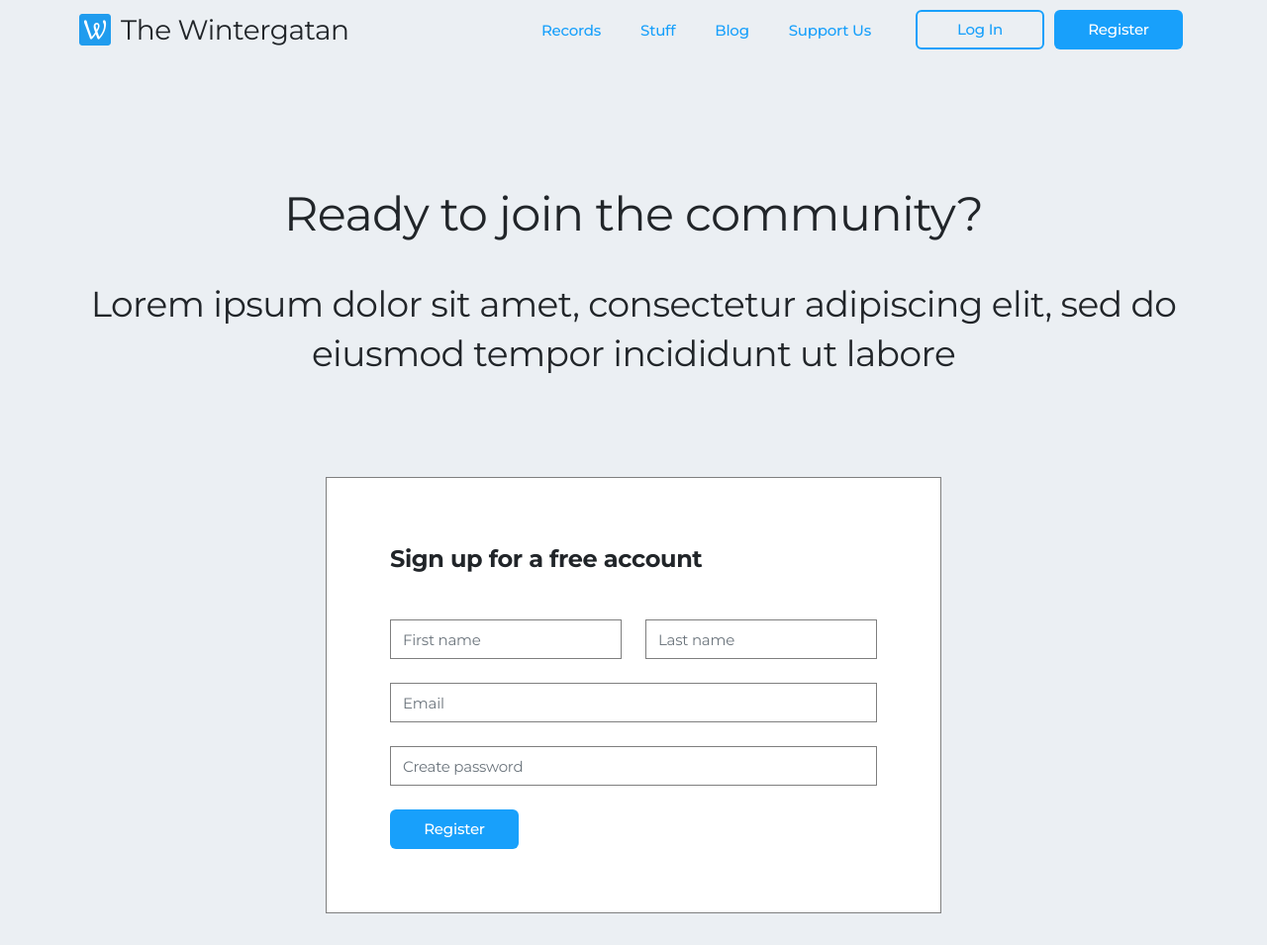
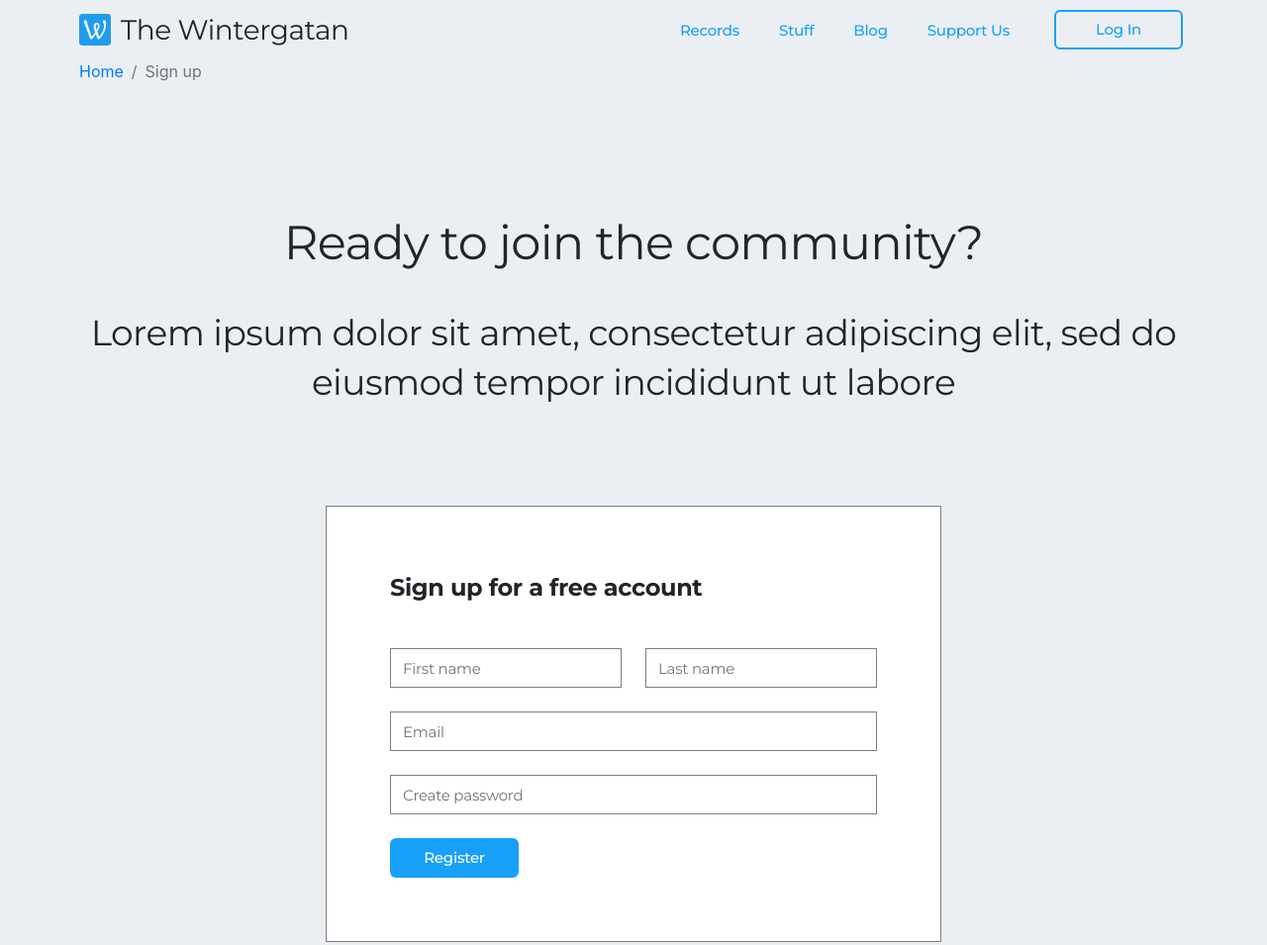
Before and after one commit to Glajik/wintergatan-homepage, a website: page signup.html in a window 1280 px wide. Shown: the top 955 px of the page at 99% size. Drawn offline with nearby package versions, Linux system fonts and the light colour scheme.

Commit message:
Add breadcrumbs to main page and to signup page

```diff
--- a/signup.html
+++ b/signup.html
@@ -40,9 +40,15 @@
           <li><a href="#">Support Us</a></li>
         </ul>
         <button type="button" class="btn btn-unfilled">Log In</button>
-        <button type="button" class="btn btn-filled">Register</button>
       </nav>
     </article>
+    <!-- Breadcrumbs -->
+    <nav aria-label="breadcrumb">
+      <ol class="breadcrumb">
+        <li class="breadcrumb-item"><a href="/index.html">Home</a></li>
+        <li class="breadcrumb-item active" aria-current="page">Sign up</li>
+      </ol>
+    </nav>
   </header>
 
   <main class="container">
--- a/styles.css
+++ b/styles.css
@@ -346,6 +346,14 @@ button.play-btn, a.play-btn {
   margin: 0;
 }
 
+/* Breadcrumb */
+.breadcrumb {
+  padding: 0px 80px;
+  margin-bottom: 0;
+  padding-bottom: 5px;
+  background-color: var(--main-bg-color);
+}
+
 /* Footer */
 .footer {
   height: 264px;
```
Also changed, not shown: index.html (+6 -0 lines).
